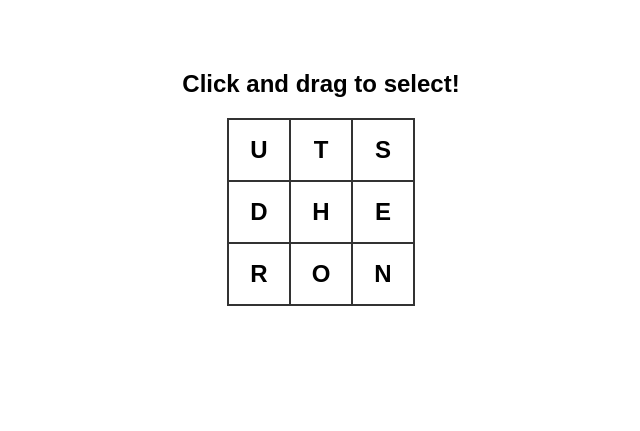
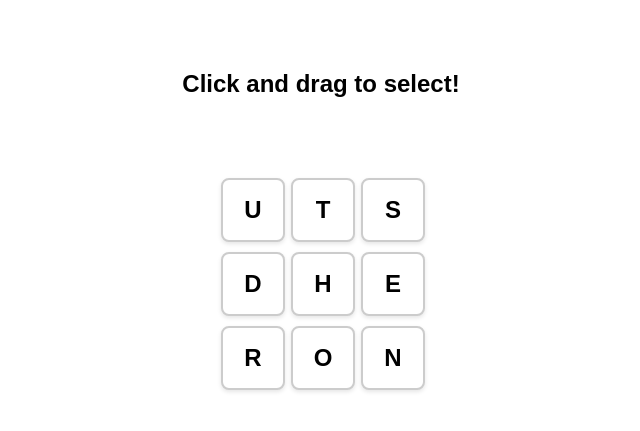
Before and after one commit to CyanIce7/SquaredleSolver, a Flask app: page / in a window 1280 px wide. Shown: the top 431 px of the page, without its empty margins (319-959 px from the left). Run offline with Flask 3, Linux system fonts and the light colour scheme.

Commit message:
frontend 2
I made more frontend so now it actually looks like something

```diff
--- a/app.py
+++ b/app.py
@@ -33,6 +33,17 @@ def activate_cell():
     return jsonify({'status': 'success'})
 
 
+@app.route('/deactivate_cell', methods=['POST'])
+def deactivate_cell():
+    data = request.get_json()
+    row = int(data['row'])
+    col = int(data['col'])
+
+    # Set the cell back to inactive
+    server_grid[row][col]['active'] = 0
+    return jsonify({'status': 'success'})
+
+
 @app.route('/clear_grid', methods=['POST'])
 def clear_grid():
     # Reset all cells to inactive
--- a/solver.py
+++ b/solver.py
@@ -155,6 +155,12 @@ def generate_trie():
 
     return trie
 
+def find_word(word: str):
+    """
+    Return whether this word exists in the grid.
+    """
+    pass
+
 
 SQUAREDLE_GRID = [["u", "t", "s"],
                   ["d", "h", "e"],
--- a/templates/grid.html
+++ b/templates/grid.html
@@ -23,9 +23,7 @@
         .grid-container {
             display: grid;
             grid-template-columns: repeat({{ size }}, 60px);
-            gap: 2px;
-            background-color: #333;
-            border: 2px solid #333;
+            gap: 10px; /* Increases the space between rows and columns */
             touch-action: none;
         }
 
@@ -33,16 +31,34 @@
             width: 60px;
             height: 60px;
             background-color: white;
+            border: 2px solid #ccc; /* Adds borders to individual cells instead of the container */
+            border-radius: 8px; /* Optional: rounds the corners of the cells */
             cursor: pointer;
             display: flex;
             justify-content: center;
             align-items: center;
             font-size: 24px;
             font-weight: bold;
+            box-shadow: 0 2px 4px rgba(0,0,0,0.1); /* Optional: adds a slight drop shadow */
+            transition: transform 0.2s ease, background-color 0.2s ease, box-shadow 0.2s ease;
         }
+
+        .cell:hover {
+            transform: scale(1.1); /* Enlarges the cell by 10% */
+            background-color: #f8f9fa; /* Slightly darkens the background */
+            box-shadow: 0 6px 12px rgba(0,0,0,0.2); /* Deepens the shadow */
+            z-index: 2; /* Ensures the enlarged cell overlaps its neighbors */
+            position: relative; /* Required for z-index to work properly */
+        }
+
+        /* Keep your existing active state */
         .cell.active {
-            background-color: #4CAF50;
-            color: white;
+            background-color: #91e9ff;
+            color: black;
+            /* You can optionally add a transform here too if you want it to stay popped out when selected */
+            transform: scale(1.1);
+            position: relative;
+            z-index: 2;
         }
 
         /* SVG overlay styles */
@@ -63,10 +79,24 @@
             stroke-linecap: round;
             stroke-linejoin: round;
         }
+
+        #word-display {
+            font-size: 32px;
+            font-weight: bold;
+            height: 40px; /* Fixed height so the page doesn't jump when empty */
+            margin-bottom: 20px;
+            color: #333;
+            letter-spacing: 4px; /* Spaces the letters out a bit */
+        }
     </style>
 </head>
 <body>
     <h2>Click and drag to select!</h2>
+
+    <!-- New element to display the current sequence of letters -->
+    <div id="word-display"></div>
+
+    <div class="grid-wrapper">
 
     <div class="grid-wrapper">
         <!-- SVG overlay for the drawing line -->
@@ -89,12 +119,20 @@
 
     <script>
         let isDragging = false;
-        let selectedPath = []; // Track the DOM elements we have visited
+        let selectedPath = [];
 
         const svgLine = document.getElementById('selection-line');
         const gridWrapper = document.querySelector('.grid-wrapper');
+        const svgContainer = document.getElementById('line-svg');
+        const wordDisplay = document.getElementById('word-display'); // Grab the word display element
 
-        // Calculates cell centers and updates the SVG line
+        // New helper function to update the text on the screen
+        function updateWordDisplay() {
+            // Map over the selected cells, extract their text, remove whitespace, and join them into a string
+            const currentWord = selectedPath.map(cell => cell.textContent.trim()).join('');
+            wordDisplay.textContent = currentWord;
+        }
+
         function updateLine() {
             if (selectedPath.length === 0) {
                 svgLine.setAttribute('points', '');
@@ -102,10 +140,10 @@
             }
 
             const wrapperRect = gridWrapper.getBoundingClientRect();
+            svgContainer.setAttribute('viewBox', `0 0 ${wrapperRect.width} ${wrapperRect.height}`);
 
             const points = selectedPath.map(cell => {
                 const rect = cell.getBoundingClientRect();
-                // Calculate the exact center of the cell relative to the wrapper
                 const x = (rect.left - wrapperRect.left) + (rect.width / 2);
                 const y = (rect.top - wrapperRect.top) + (rect.height / 2);
                 return `${x},${y}`;
@@ -114,22 +152,57 @@
             svgLine.setAttribute('points', points.join(' '));
         }
 
-        function activateCell(cellElement) {
+        function handleDrag(cellElement) {
+            if (!isDragging) return;
+
+            // 1. Check for backtracking
+            if (selectedPath.length > 1 && cellElement === selectedPath[selectedPath.length - 2]) {
+                const poppedCell = selectedPath.pop();
+                poppedCell.classList.remove('active');
+
+                updateLine();
+                updateWordDisplay(); // Update the word when backtracking
+
+                fetch('/deactivate_cell', {
+                    method: 'POST',
+                    headers: { 'Content-Type': 'application/json' },
+                    body: JSON.stringify({
+                        row: poppedCell.getAttribute('data-row'),
+                        col: poppedCell.getAttribute('data-col')
+                    })
+                }).catch(error => console.error('Error:', error));
+
+                return;
+            }
+
+            // 2. Prevent redundant activation
             if (cellElement.classList.contains('active')) return;
 
+            // 3. Adjacency Check
+            const newRow = parseInt(cellElement.getAttribute('data-row'));
+            const newCol = parseInt(cellElement.getAttribute('data-col'));
+
+            if (selectedPath.length > 0) {
+                const lastCell = selectedPath[selectedPath.length - 1];
+                const lastRow = parseInt(lastCell.getAttribute('data-row'));
+                const lastCol = parseInt(lastCell.getAttribute('data-col'));
+
+                if (Math.abs(newRow - lastRow) > 1 || Math.abs(newCol - lastCol) > 1) {
+                    return;
+                }
+            }
+
+            // 4. Activate the new cell
             cellElement.classList.add('active');
+            selectedPath.push(cellElement);
 
-            // Add the new cell to our path and redraw the line
-            selectedPath.push(cellElement);
             updateLine();
-
-            const row = cellElement.getAttribute('data-row');
-            const col = cellElement.getAttribute('data-col');
+            updateWordDisplay(); // Update the word when a new cell is added
 
             fetch('/activate_cell', {
                 method: 'POST',
                 headers: { 'Content-Type': 'application/json' },
-                body: JSON.stringify({ row: row, col: col })
+                body: JSON.stringify({ row: newRow, col: newCol })
             }).catch(error => console.error('Error:', error));
         }
 
@@ -139,16 +212,12 @@
             cell.addEventListener('mousedown', (e) => {
                 e.preventDefault();
                 isDragging = true;
-
-                // Clear any leftover lines before starting a new one
                 selectedPath = [];
-                activateCell(cell);
+                handleDrag(cell);
             });
 
             cell.addEventListener('mouseenter', () => {
-                if (isDragging) {
-                    activateCell(cell);
-                }
+                handleDrag(cell);
             });
         });
 
@@ -156,10 +225,11 @@
             if (isDragging) {
                 isDragging = false;
 
-                // Clear the UI and the line
                 document.querySelectorAll('.cell').forEach(c => c.classList.remove('active'));
                 selectedPath = [];
+
                 updateLine();
+                updateWordDisplay(); // Clear the word when mouse is released
 
                 fetch('/clear_grid', {
                     method: 'POST'
```
